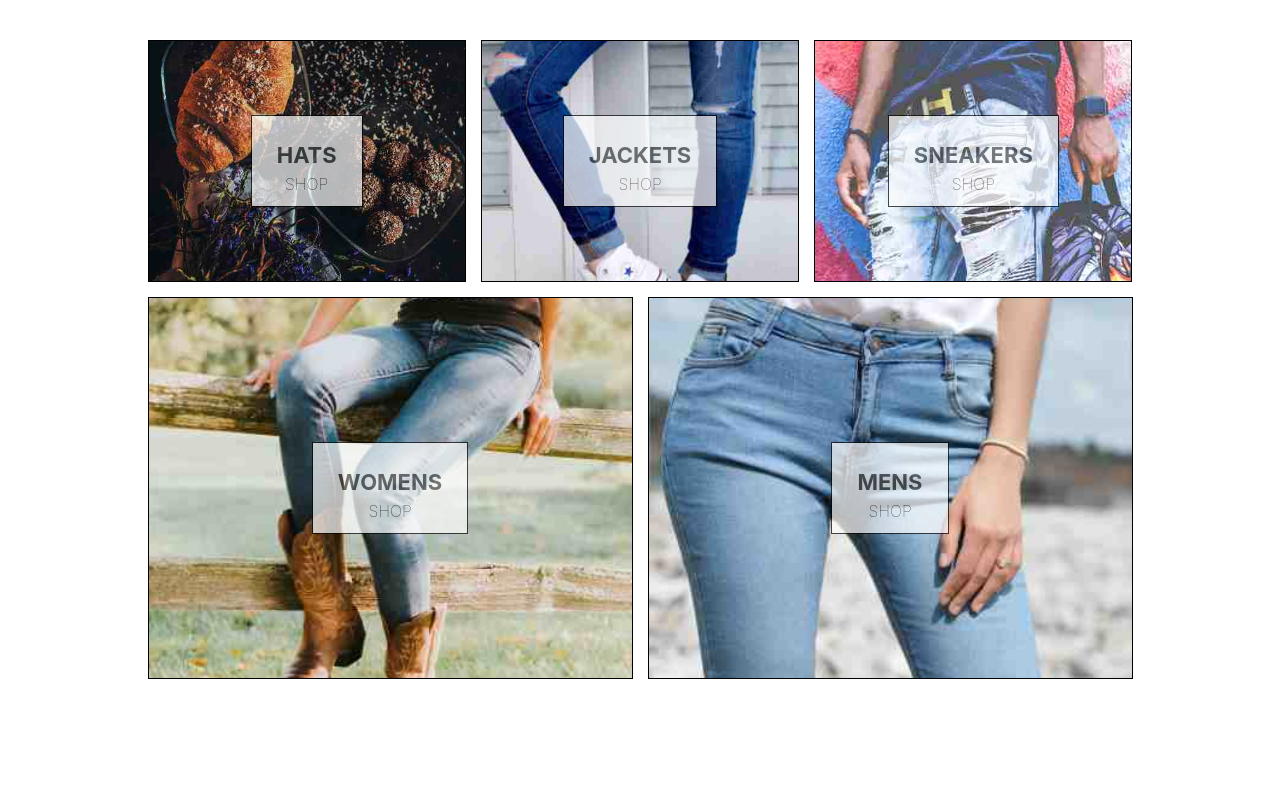
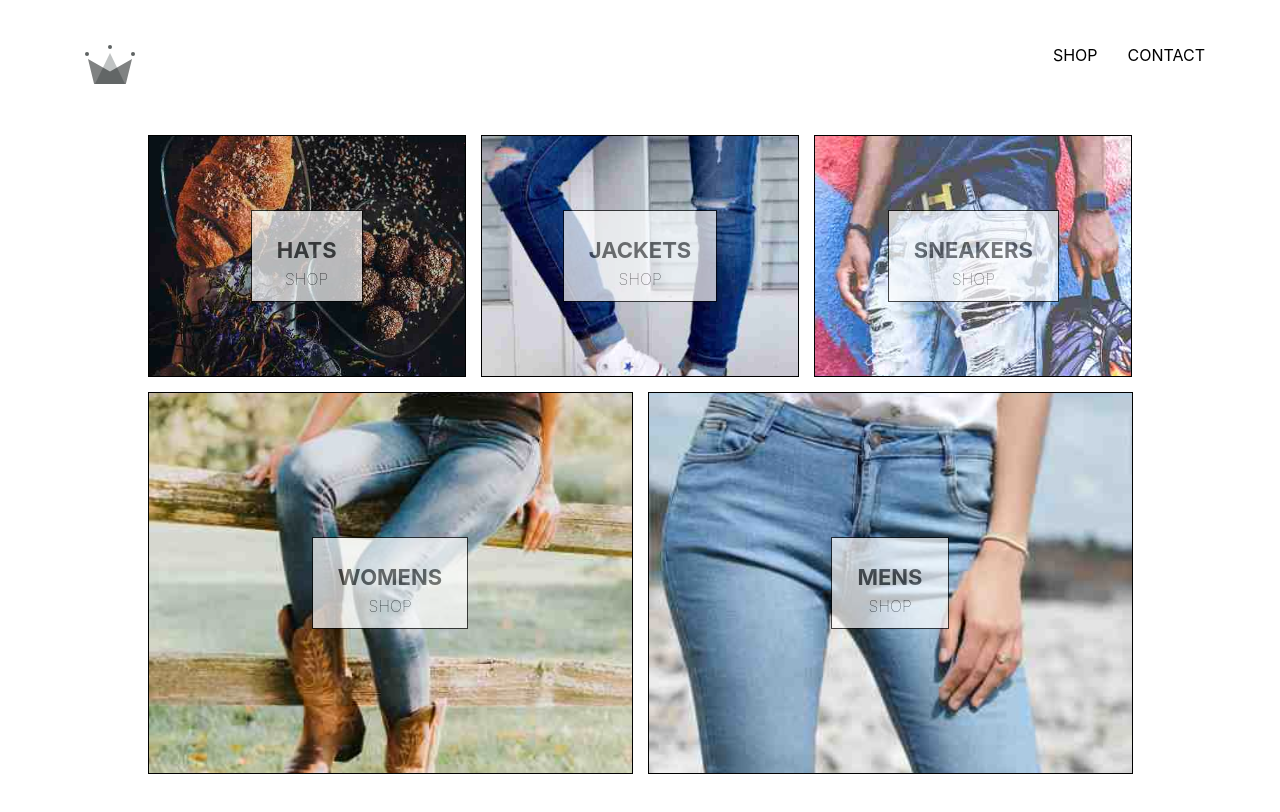
Before and after one commit to EstherAmara/esthere-clothing, a React (Create React App) app: page / in a window 1280 px wide. Shown: the top 812 px of the page. Built offline with nearby package versions, Linux system fonts and the light colour scheme.

Commit message:
header component

```diff
--- a/src/App.css
+++ b/src/App.css
@@ -1,3 +1,8 @@
 body {
     padding: 20px 60px;
 }
+
+a {
+    text-decoration: none;
+    color: black;
+}
--- a/src/App.js
+++ b/src/App.js
@@ -3,11 +3,13 @@
 
 import HomePage from './pages/homepage/homepage.component';
 import ShopPage from './pages/shop/shop.component';
+import Header from './components/header/header.component';
 import {Route, Switch} from 'react-router-dom';
 
 function App() {
   return (
     <div>
+      <Header />
       <Switch>
         <Route exact path='/' component={HomePage} />
         <Route exact path='/shop' component={ShopPage} />
--- a/src/components/header/header.component.jsx
+++ b/src/components/header/header.component.jsx
@@ -5,9 +5,17 @@
 
 const Header = () => (
     <div className="header">
-        <Link to="/">
-
+        <Link to="/" className="logo-container">
+            <Logo className="logo" />
         </Link>
+        <div className="options">
+            <Link to="/shop" className="option">
+                SHOP
+            </Link>
+            <Link className="option" to="/contact">
+                CONTACT
+            </Link>
+        </div>
     </div>
 )
 
--- a/src/components/header/header.styles.scss
+++ b/src/components/header/header.styles.scss
@@ -0,0 +1,25 @@
+.header {
+    height: 70px;
+    width: 100%;
+    display: flex;
+    justify-content: space-between;
+    margin-bottom: 25px;
+
+    .logo-container {
+      height: 100%;
+      width: 70px;
+      padding: 25px;
+    }
+
+    .options {
+      width: 50%;
+      height: 100%;
+      display: flex;
+      align-items: center;
+      justify-content: flex-end;
+
+      .option {
+        padding: 10px 15px;
+      }
+    }
+  }
```
